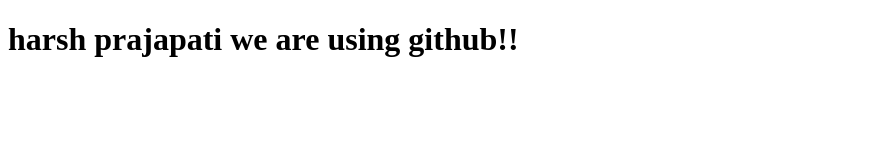
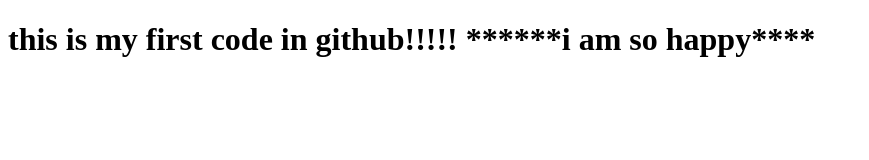
Before and after one commit to harshsp1910/VCSCF, a plain HTML site: page index.html in a window 1280 px wide. Shown: the whole page, without its empty margins (0-869 px from the left). Drawn offline with Linux system fonts and the light colour scheme.

Commit message:
sixth commit

```diff
--- a/index.html
+++ b/index.html
@@ -6,6 +6,6 @@
     <title>Document</title>
 </head>
 <body>
-    <h1>harsh prajapati we are using github!!</h1>
+    <h1>this is my first code in github!!!!! ******i am so happy****</h1>
 </body>
 </html>
```
